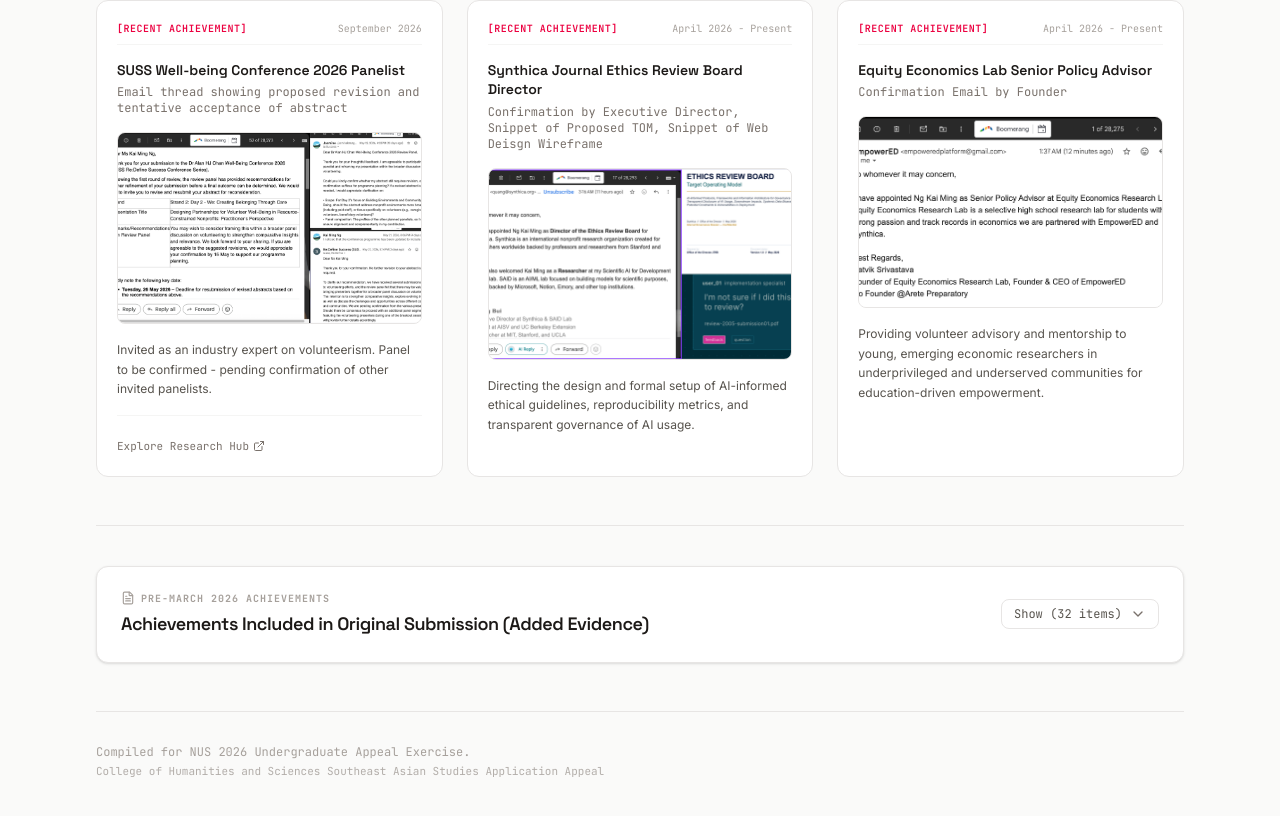
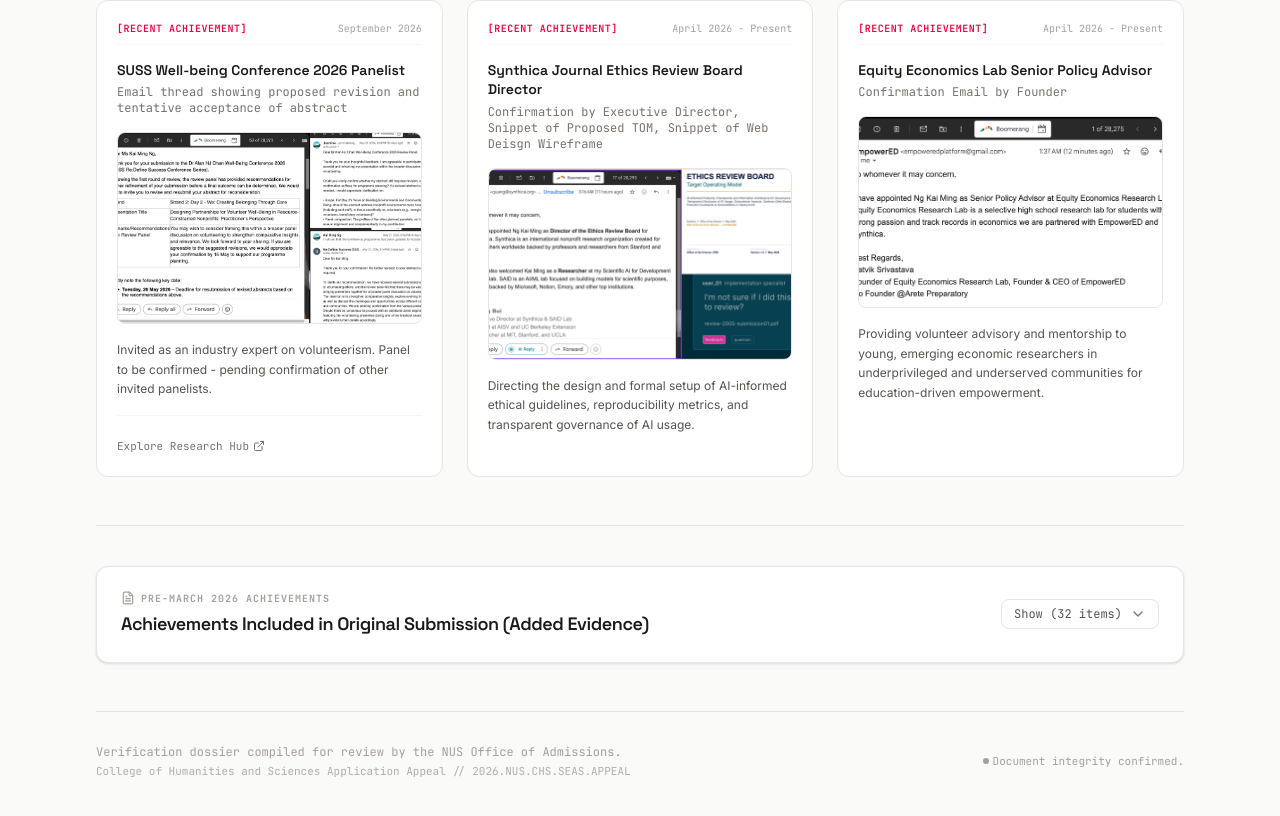
Before and after one commit to socialsciencegrandma/portfolio, a Next.js app in the folder nus-admission-appeal/: page / in a window 1280 px wide. Shown: the part 2166-2982 px from the top of the page. Built offline with nearby package versions, Linux system fonts and the light colour scheme.

Commit message:
Revert "Merge pull request #3 from socialsciencegrandma/socialsciencegrandma-patch-2"
This reverts commit 8fb9180d24b05b4ec810b7e6d8e805f1e7d8e04f, reversing
changes made to c97449832b778074d4b9daf15619291d946aed76.

```diff
--- a/nus-admission-appeal/app/page.tsx
+++ b/nus-admission-appeal/app/page.tsx
@@ -502,8 +502,12 @@
         {/* --- HUMAN EDITORIAL FOOTER --- */}
         <footer className="border-t border-stone-200 pt-8 pb-12 flex flex-col md:flex-row items-center justify-between gap-4 text-xs text-stone-400 font-mono">
           <div className="space-y-1 text-center md:text-left">
-            <p>Compiled for NUS 2026 Undergraduate Appeal Exercise.</p>
-            <p className="text-[11px] text-stone-400/85">College of Humanities and Sciences Southeast Asian Studies Application Appeal</p>
+            <p>Verification dossier compiled for review by the NUS Office of Admissions.</p>
+            <p className="text-[11px] text-stone-400/85">College of Humanities and Sciences Application Appeal // 2026.NUS.CHS.SEAS.APPEAL</p>
+          </div>
+          <div className="flex items-center space-x-1 text-[11px]">
+            <span className="w-1.5 h-1.5 rounded-full bg-stone-400 inline-block" />
+            <span>Document integrity confirmed.</span>
           </div>
         </footer>
 
```
